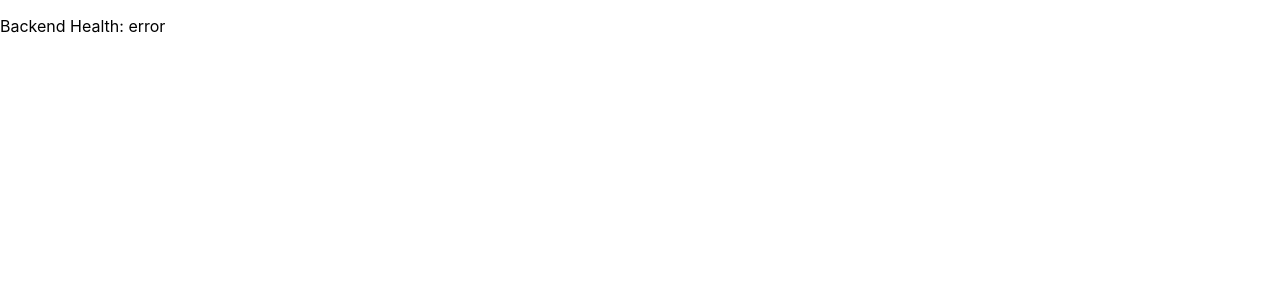
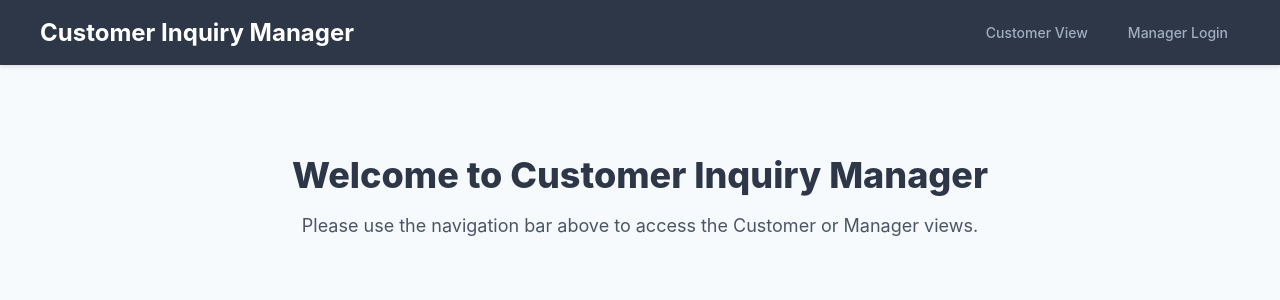
Before and after one commit to fabianzwinge/custumor_inquiry_manager, a React (Create React App) app in the folder frontend/: page / in a window 1280 px wide. Shown: the top 300 px of the page. Built offline with nearby package versions, Linux system fonts and the light colour scheme; no server answers.

Commit message:
Refactor: Remove Tailwind CSS and implement custom CSS for views

```diff
--- a/frontend/package.json
+++ b/frontend/package.json
@@ -9,6 +9,7 @@
     "@testing-library/user-event": "^13.5.0",
     "react": "^19.2.1",
     "react-dom": "^19.2.1",
+    "react-router-dom": "^7.10.1",
     "react-scripts": "5.0.1",
     "web-vitals": "^2.1.4"
   },
--- a/frontend/src/App.css
+++ b/frontend/src/App.css
@@ -1,38 +1,77 @@
-.App {
+/* Basic global styles */
+body {
+  margin: 0;
+  font-family: -apple-system, BlinkMacSystemFont, 'Segoe UI', 'Roboto', 'Oxygen',
+    'Ubuntu', 'Cantarell', 'Fira Sans', 'Droid Sans', 'Helvetica Neue',
+    sans-serif;
+  -webkit-font-smoothing: antialiased;
+  -moz-osx-font-smoothing: grayscale;
+  background-color: #f7fafc; /* Light gray background */
+}
+
+code {
+  font-family: source-code-pro, Menlo, Monaco, Consolas, 'Courier New',
+    monospace;
+}
+
+/* Navbar styles */
+.navbar {
+  background-color: #2d3748; /* bg-gray-800 */
+  padding: 1rem;
+  box-shadow: 0 2px 4px rgba(0, 0, 0, 0.1); /* shadow-md */
+}
+
+.navbar-container {
+  max-width: 1200px; /* container mx-auto */
+  margin: 0 auto;
+  display: flex;
+  justify-content: space-between;
+  align-items: center;
+}
+
+.navbar-brand {
+  color: white;
+  font-size: 1.5rem; /* text-2xl */
+  font-weight: bold;
+  text-decoration: none;
+}
+
+.nav-links {
+  display: flex;
+  gap: 1rem; /* space-x-4 */
+}
+
+.nav-item {
+  color: #a0aec0; /* text-gray-300 */
+  text-decoration: none;
+  padding: 0.5rem 0.75rem; /* px-3 py-2 */
+  border-radius: 0.375rem; /* rounded-md */
+  font-size: 0.875rem; /* text-sm */
+  font-weight: 500; /* font-medium */
+  transition: color 0.2s;
+}
+
+.nav-item:hover {
+  color: white;
+  background-color: #4a5568; /* hover:bg-gray-700 */
+}
+
+/* Home component styles */
+.home-container {
+  max-width: 960px; /* container mx-auto */
+  margin: 2rem auto; /* p-8 */
+  padding: 2rem;
   text-align: center;
 }
 
-.App-logo {
-  height: 40vmin;
-  pointer-events: none;
+.home-title {
+  font-size: 2.25rem; /* text-4xl */
+  font-weight: 800; /* font-extrabold */
+  color: #2d3748; /* text-gray-800 */
+  margin-bottom: 1rem; /* mb-4 */
 }
 
-@media (prefers-reduced-motion: no-preference) {
-  .App-logo {
-    animation: App-logo-spin infinite 20s linear;
-  }
+.home-description {
+  font-size: 1.125rem; /* text-lg */
+  color: #4a5568; /* text-gray-600 */
 }
-
-.App-header {
-  background-color: #282c34;
-  min-height: 100vh;
-  display: flex;
-  flex-direction: column;
-  align-items: center;
-  justify-content: center;
-  font-size: calc(10px + 2vmin);
-  color: white;
-}
-
-.App-link {
-  color: #61dafb;
-}
-
-@keyframes App-logo-spin {
-  from {
-    transform: rotate(0deg);
-  }
-  to {
-    transform: rotate(360deg);
-  }
-}
--- a/frontend/src/App.js
+++ b/frontend/src/App.js
@@ -1,22 +1,49 @@
-import React, { useEffect, useState } from 'react';
+import React, { useState } from 'react';
+import { BrowserRouter as Router, Route, Routes, Link, Navigate } from 'react-router-dom';
+import CustomerView from './components/CustomerView/CustomerView';
+import ManagerView from './components/ManagerView/ManagerView';
+import Login from './components/Login/Login';
+import './App.css';
 
 function App() {
-  const [health, setHealth] = useState(null);
-
-  useEffect(() => {
-    fetch('/api/health')
-      .then(res => res.json())
-      .then(data => setHealth(data.status))
-      .catch(() => setHealth('error'));
-  }, []);
+  const [isAuthenticated, setIsAuthenticated] = useState(false);
 
   return (
-    <div className="App">
+    <Router>
+      <div>
+        <nav className="navbar">
+          <div className="navbar-container">
+            <Link to="/" className="navbar-brand">Customer Inquiry Manager</Link>
+            <div className="nav-links">
+              <Link to="/customer" className="nav-item">Customer View</Link>
+              {isAuthenticated ? (
+                <Link to="/manager" className="nav-item">Manager View</Link>
+              ) : (
+                <Link to="/login" className="nav-item">Manager Login</Link>
+              )}
+            </div>
+          </div>
+        </nav>
 
-      <p>Backend Health: {health}</p>
-
-    </div>
+        <Routes>
+          <Route path="/" element={<Home />} />
+          <Route path="/customer" element={<CustomerView />} />
+          <Route path="/login" element={<Login setIsAuthenticated={setIsAuthenticated} />} />
+          <Route
+            path="/manager"
+            element={isAuthenticated ? <ManagerView /> : <Navigate to="/login" replace />}
+          />
+        </Routes>
+      </div>
+    </Router>
   );
 }
 
+const Home = () => (
+  <div className="home-container">
+    <h1 className="home-title">Welcome to Customer Inquiry Manager</h1>
+    <p className="home-description">Please use the navigation bar above to access the Customer or Manager views.</p>
+  </div>
+);
+
 export default App;
--- a/frontend/src/index.css
+++ b/frontend/src/index.css
@@ -1,13 +1 @@
-body {
-  margin: 0;
-  font-family: -apple-system, BlinkMacSystemFont, 'Segoe UI', 'Roboto', 'Oxygen',
-    'Ubuntu', 'Cantarell', 'Fira Sans', 'Droid Sans', 'Helvetica Neue',
-    sans-serif;
-  -webkit-font-smoothing: antialiased;
-  -moz-osx-font-smoothing: grayscale;
-}
-
-code {
-  font-family: source-code-pro, Menlo, Monaco, Consolas, 'Courier New',
-    monospace;
-}
+@import './App.css';
```
Also changed, not shown: 1 other file (tests, documents, lock files or other folders).
